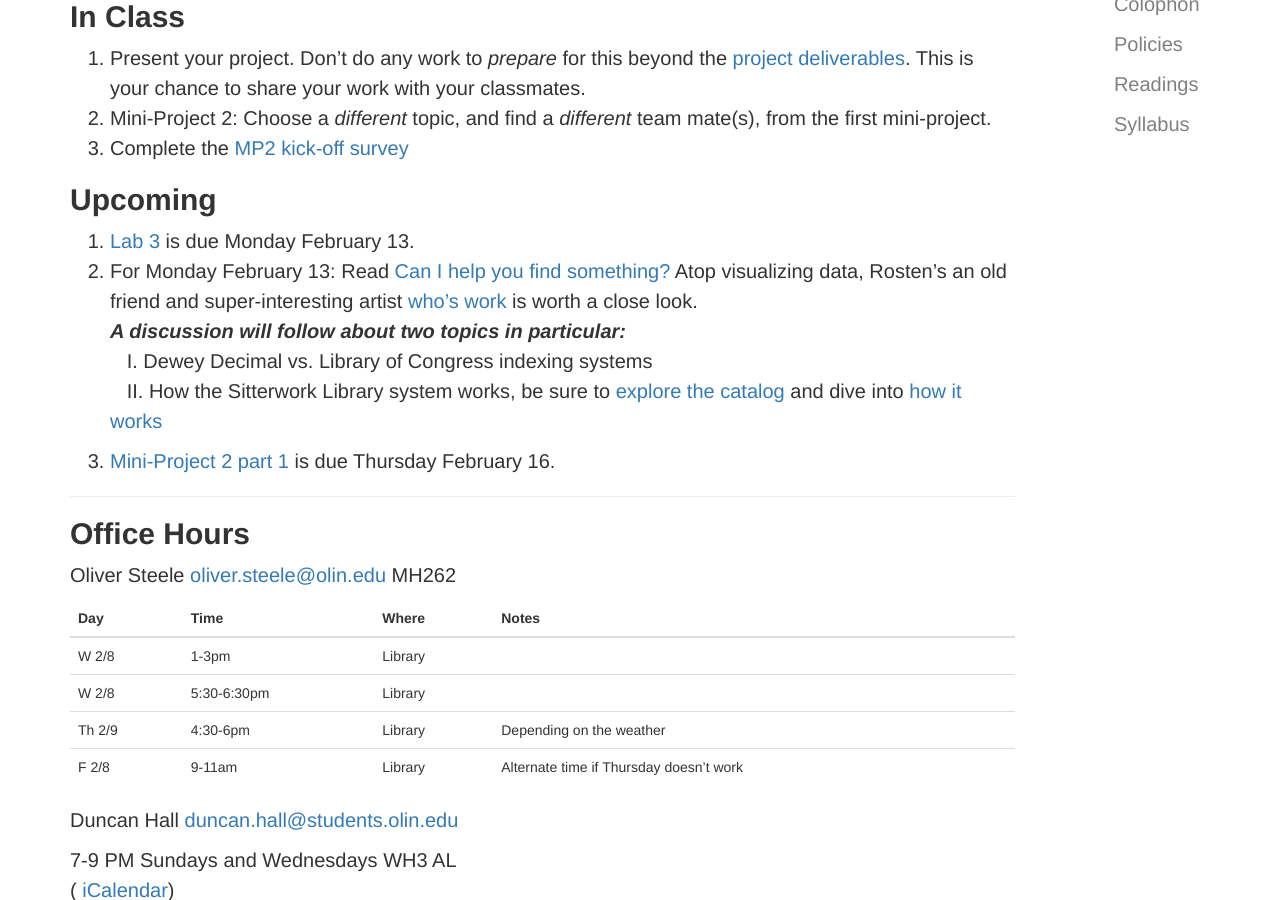
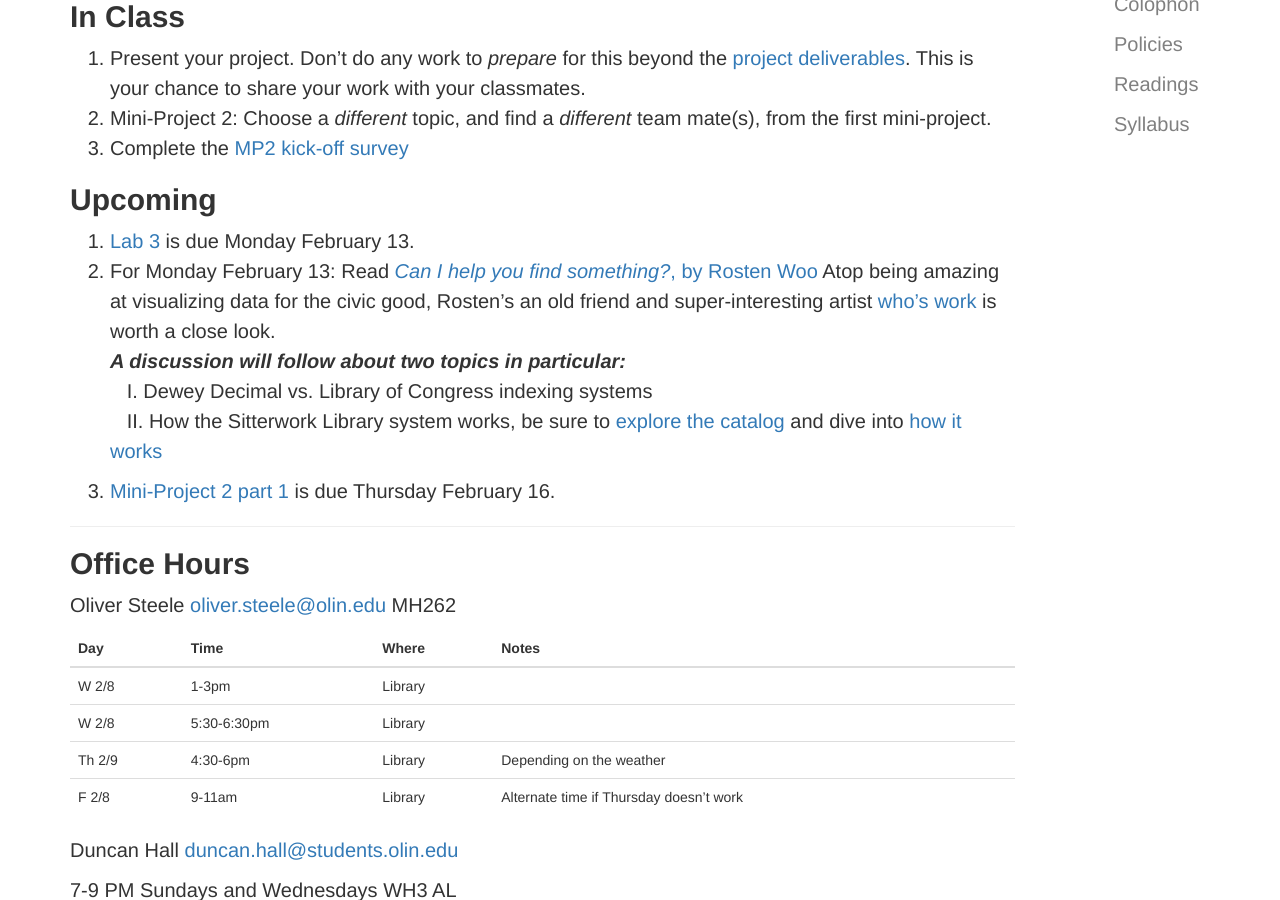
Before and after one commit to osteele/hackingthelibrary.org, a Jekyll site: the page built from index.md, in a window 1280 px wide and 900 px high, scrolled down 364 px. Built offline with Jekyll 4.4.1, drawn with Linux system fonts in a browser that asks for light colours.

Commit message:
styling
changed italics from html to MD.  Italicized title of the reading.

```diff
--- a/_data/readings.yml
+++ b/_data/readings.yml
@@ -24,8 +24,8 @@ twelve_factor:
 
 can_I_help_you_find_something:
   reading: >
-    Read [Can I help you find something?](http://www.rostenwoo.biz/index.php/abouthaystacks) Atop visualizing data, Rosten's an old friend and super-interesting artist [who's work](http://www.rostenwoo.biz/) is worth a close look.
-    <br><i><b>A discussion will follow about two topics in particular:</b></i><br>
+    Read [_Can I help you find something?_, by Rosten Woo](http://www.rostenwoo.biz/index.php/abouthaystacks) Atop being amazing at visualizing data for the civic good, Rosten's an old friend and super-interesting artist [who's work](http://www.rostenwoo.biz/) is worth a close look.
+    <br><b>_A discussion will follow about two topics in particular:_</b><br>
     &nbsp; &nbsp;I. Dewey Decimal vs. Library of Congress indexing systems <br>
     &nbsp; &nbsp;II. How the Sitterwork Library system works, be sure to [explore the catalog](http://www.sitterwerk-katalog.ch/controller/public/show_book.php?gm=661114) and dive into [how it works](http://www.sitterwerk.ch/en/art-library/dynamic-order.html)
   due: 2017-02-13
```
